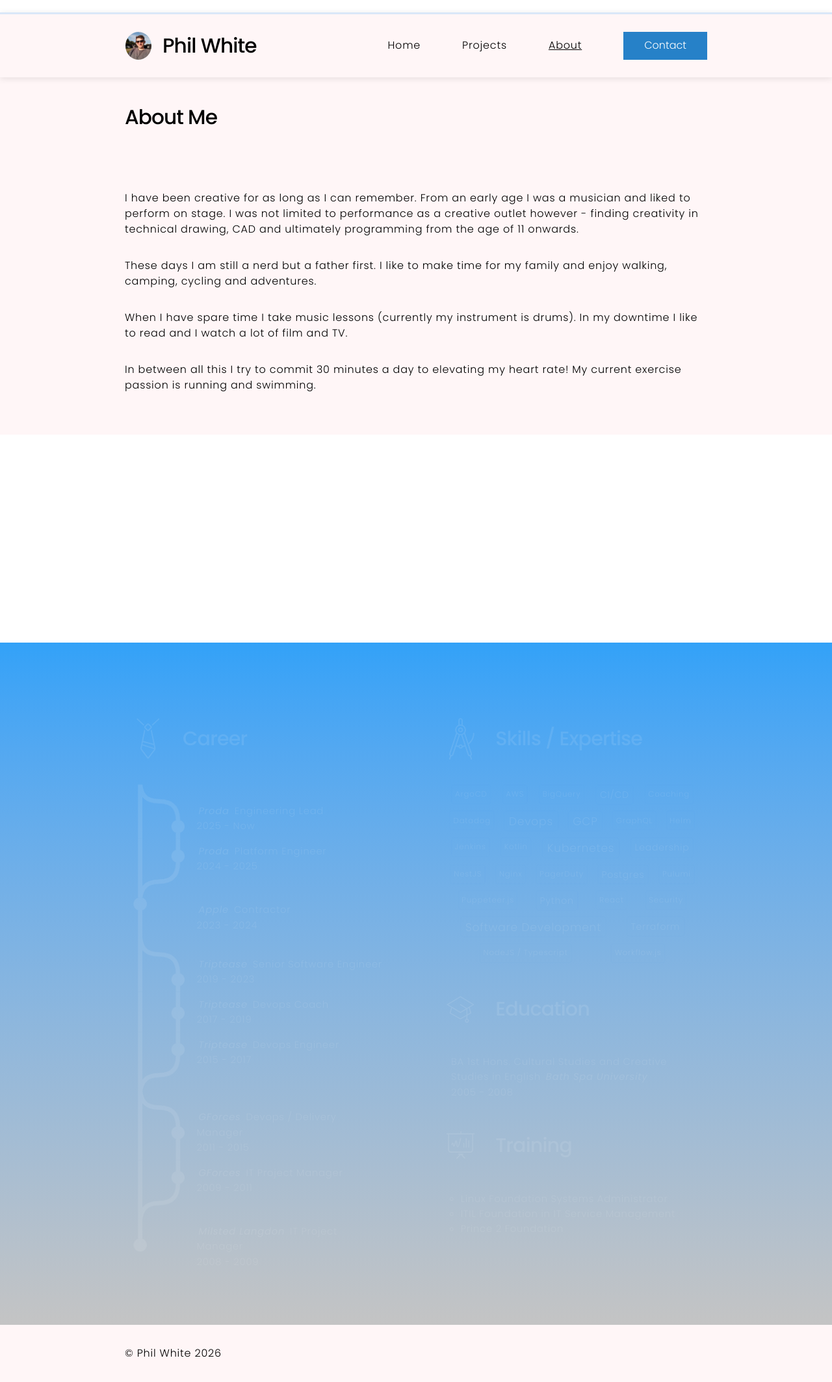
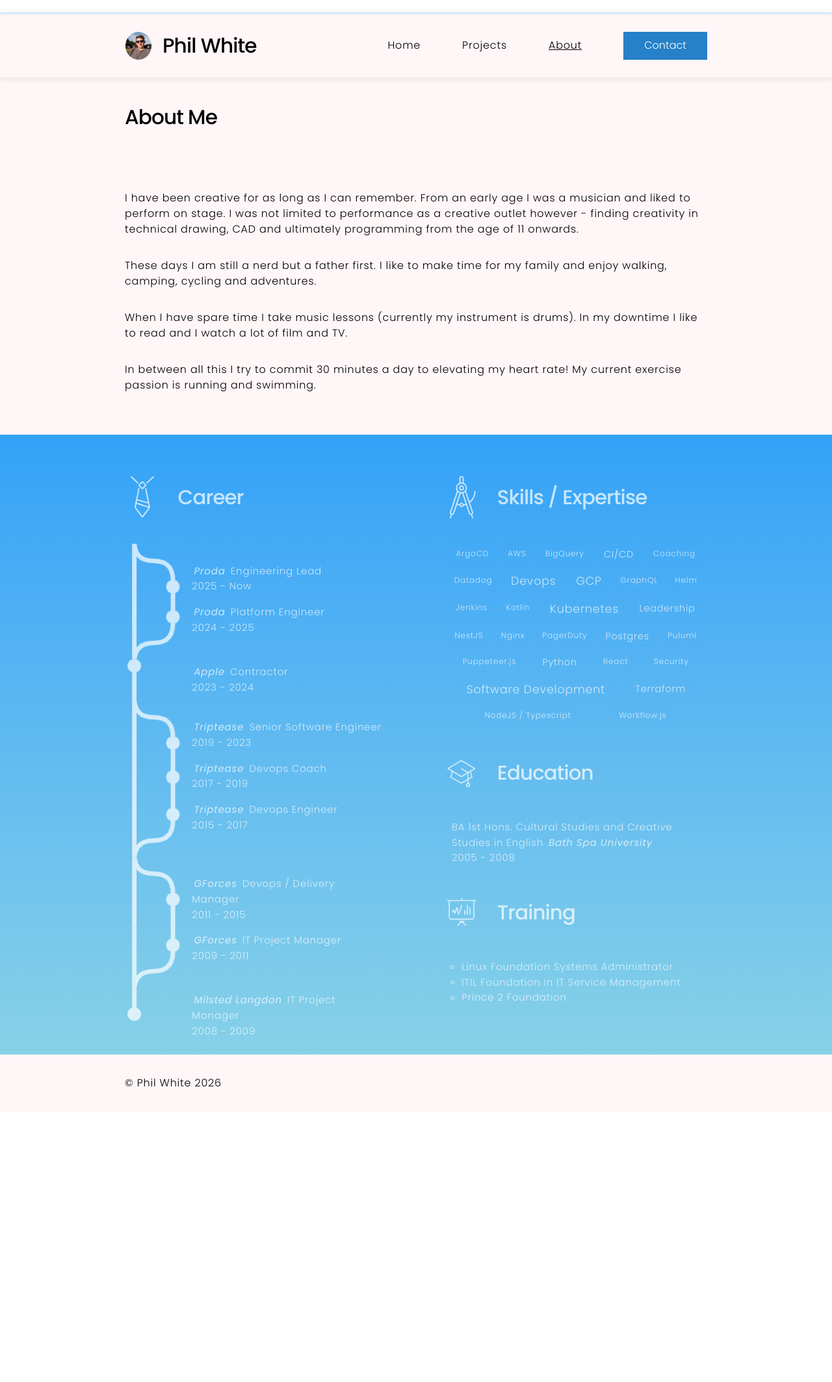
Before and after one commit to philwhiteuk/cv, a Jekyll site: the page built from pages/about.md, in a window 1280 px wide. Shown: the whole page at 65% size. Built offline with Jekyll 4.4.1, drawn with Linux system fonts in a browser that asks for light colours; after the commit the page ends 1711 px from its top, so only the background shows below that.

Commit message:
🚑 fixes

```diff
--- a/_includes/aside.html
+++ b/_includes/aside.html
@@ -1,4 +1,3 @@
-{% include line-break.html direction="left" %}
 <aside class="primary">
     {% if page.url == "/" or page.url == "/about"  %}
     <div class="wrapper reveal">
@@ -75,6 +74,5 @@
             </div>
         </div>
     </div>
-    <div class="line-break-md"></div>
     {% endif %}
 </aside>
--- a/_layouts/subpage.html
+++ b/_layouts/subpage.html
@@ -7,5 +7,4 @@ layout: default
         {{ content }}
     </div>
 </section>
-<div class="line-break-md"></div>
 {%- include aside.html -%}
--- a/_sass/default.scss
+++ b/_sass/default.scss
@@ -26,7 +26,7 @@
   --hover: color-mix(in oklch, var(--brand) 85%, black);
 
   --primary-bg: var(--brand);
-  --primary-bg-gradient: oklch(0.82 0 0);
+  --primary-bg-gradient: oklch(0.82 0.08 219.03);
   --primary-fg: white;
   --primary-highlight: var(--hover);
   --primary-emphasis: var(--primary-fg);
--- a/_sass/theme/_base.scss
+++ b/_sass/theme/_base.scss
@@ -210,12 +210,13 @@ main > section, main > aside {
 }
 
 .line-break, .line-break-md, .line-break-lg {
+  background: var(--primary-fg);
   display: block;
   width: 100%;
 }
 
-.line-break-md { height: calc(var(--fluid-gutter) * 1.5); }
-.line-break-lg { height: calc(var(--fluid-gutter) * 3.5); }
+.line-break-md { height: calc(var(--fluid-gutter) * 0.1); }
+.line-break-lg { height: calc(var(--fluid-gutter) * 0.5); }
 
 
 
--- a/_sass/theme/_homepage.scss
+++ b/_sass/theme/_homepage.scss
@@ -94,6 +94,7 @@ main#homepage {
                 height: clamp(3em, 6vw, 6em);
                 margin: 0 var(--fluid-gutter-sm);
                 object-fit: cover;
+                opacity: 0.4;
                 width: clamp(3em, 6vw, 6em);
             }
         }
--- a/_sass/theme/_projects.scss
+++ b/_sass/theme/_projects.scss
@@ -49,9 +49,9 @@ article.project {
 
     li {
       background: var(--surface);
-      border: 1px solid var(--border);
+      // border: 1px solid var(--border);
       padding: calc(var(--fluid-gutter-sm) * 0.05) calc(var(--fluid-gutter-sm) * 0.5);
-      border-radius: 20px;
+      // border-radius: 20px;
       font-size: clamp(0.75rem, calc(0.7rem + 0.25vw), 0.95rem);
 
       a {
@@ -61,7 +61,7 @@ article.project {
         text-decoration: underline;
 
         &:hover {
-          text-decoration: underline;
+          text-decoration: none;
         }
       }
 
```
